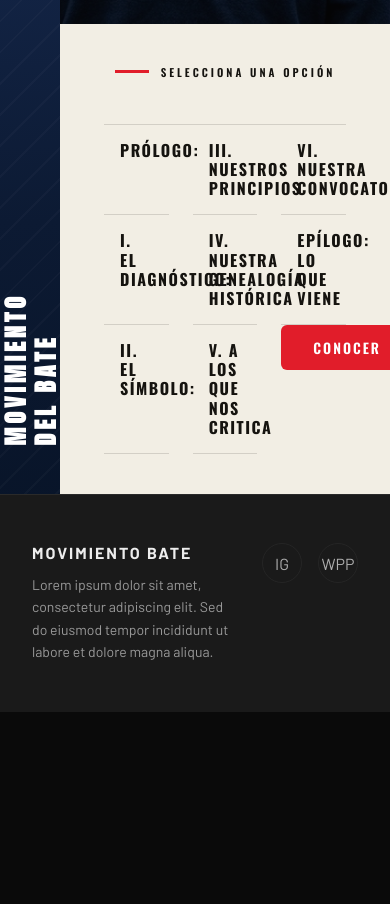
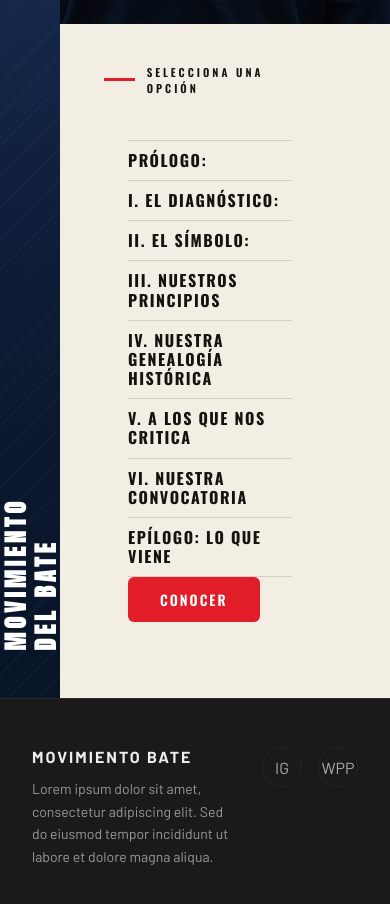
Before and after one commit to EsneiderCdD/movimiento-bate, a Next.js app: page / in a window 390 px wide. Shown: the part 1980-2884 px from the top of the page. Before the commit the page ends 2692 px from the top, so only its background shows below. Built offline with nearby package versions, Linux system fonts and the light colour scheme.

Commit message:
feat(options-2):

```diff
--- a/src/components/specific/nosotros/NosotrosContent.module.css
+++ b/src/components/specific/nosotros/NosotrosContent.module.css
@@ -373,10 +373,28 @@
 
   .indexItem {
     font-size: 18px;
+    padding: 10px 16px;
+  }
+
+  .indexItem:first-child {
+    border-top: 1px solid rgba(21, 19, 15, 0.14);
   }
 
   .labelText {
     font-size: 12px;
+  }
+
+  .label {
+    width: min(300px, 100%);
+  }
+
+  .index {
+    grid-template-columns: minmax(0, 1fr);
+    grid-template-rows: none;
+    grid-auto-flow: row;
+    width: min(300px, 100%);
+    padding: 0 24px 36px;
+    border-top: none;
   }
 
   @media (max-width: 500px) {
@@ -428,6 +446,14 @@
     .labelText {
       font-size: 11px;
     }
+
+    .label {
+      width: min(225px, 100%);
+    }
+
+    .index {
+      width: min(225px, 100%);
+    }
   }
 
 }
@@ -466,4 +492,18 @@
     gap: 6px;
     margin-left: -12px;
   }
+
+  .index {
+    width: min(200px, 100%);
+    padding-right: 12px;
+  }
+
+  .label {
+    width: min(200px, 100%);
+  }
+
+  .indexItem {
+    padding-left: 0;
+    padding-right: 6px;
+  }
 }
```
